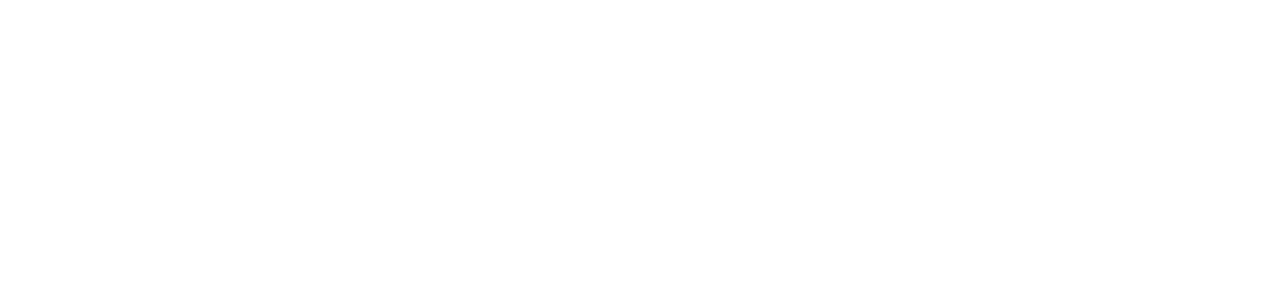
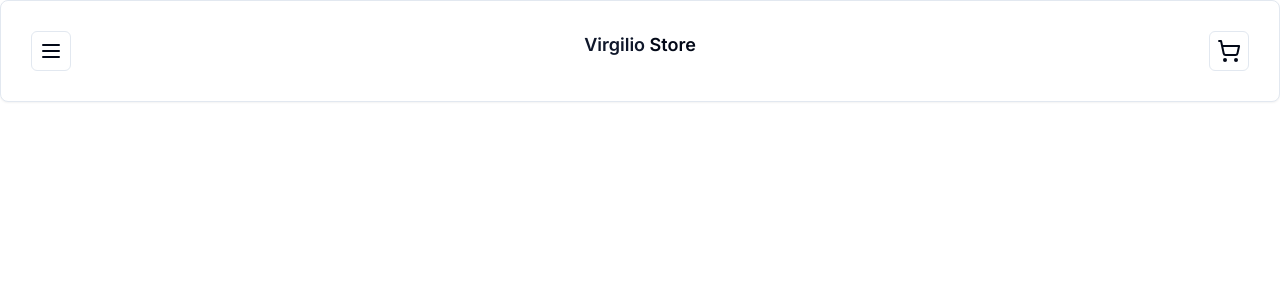
Before and after one commit to mateus-virgilio22/nextjs-virgilio-store, a Next.js app: page / in a window 1280 px wide. Shown: the top 300 px of the page. Built offline with nearby package versions, Linux system fonts and the light colour scheme.

Commit message:
feat: add button, card and header components

```diff
--- a/package.json
+++ b/package.json
@@ -10,6 +10,7 @@
   },
   "dependencies": {
     "@prisma/client": "^5.4.2",
+    "@radix-ui/react-slot": "^1.0.2",
     "class-variance-authority": "^0.7.0",
     "clsx": "^2.0.0",
     "lucide-react": "^0.287.0",
--- a/src/app/layout.tsx
+++ b/src/app/layout.tsx
@@ -1,6 +1,7 @@
 import type { Metadata } from 'next'
 import { Inter } from 'next/font/google'
 import './globals.css'
+import Header from '@/components/ui/header'
 
 const inter = Inter({ subsets: ['latin'] })
 
@@ -16,7 +17,10 @@ export default function RootLayout({
 }) {
   return (
     <html lang="en">
-      <body className={inter.className}>{children}</body>
+      <body className={inter.className}>
+        <Header />
+        {children}
+      </body>
     </html>
   )
 }
--- /dev/null
+++ b/src/components/ui/button.tsx
@@ -0,0 +1,56 @@
+import * as React from "react"
+import { Slot } from "@radix-ui/react-slot"
+import { cva, type VariantProps } from "class-variance-authority"
+
+import { cn } from "@/lib/utils"
+
+const buttonVariants = cva(
+  "inline-flex items-center justify-center rounded-md text-sm font-medium ring-offset-background transition-colors focus-visible:outline-none focus-visible:ring-2 focus-visible:ring-ring focus-visible:ring-offset-2 disabled:pointer-events-none disabled:opacity-50",
+  {
+    variants: {
+      variant: {
+        default: "bg-primary text-primary-foreground hover:bg-primary/90",
+        destructive:
+          "bg-destructive text-destructive-foreground hover:bg-destructive/90",
+        outline:
+          "border border-input bg-background hover:bg-accent hover:text-accent-foreground",
+        secondary:
+          "bg-secondary text-secondary-foreground hover:bg-secondary/80",
+        ghost: "hover:bg-accent hover:text-accent-foreground",
+        link: "text-primary underline-offset-4 hover:underline",
+      },
+      size: {
+        default: "h-10 px-4 py-2",
+        sm: "h-9 rounded-md px-3",
+        lg: "h-11 rounded-md px-8",
+        icon: "h-10 w-10",
+      },
+    },
+    defaultVariants: {
+      variant: "default",
+      size: "default",
+    },
+  }
+)
+
+export interface ButtonProps
+  extends React.ButtonHTMLAttributes<HTMLButtonElement>,
+    VariantProps<typeof buttonVariants> {
+  asChild?: boolean
+}
+
+const Button = React.forwardRef<HTMLButtonElement, ButtonProps>(
+  ({ className, variant, size, asChild = false, ...props }, ref) => {
+    const Comp = asChild ? Slot : "button"
+    return (
+      <Comp
+        className={cn(buttonVariants({ variant, size, className }))}
+        ref={ref}
+        {...props}
+      />
+    )
+  }
+)
+Button.displayName = "Button"
+
+export { Button, buttonVariants }
--- /dev/null
+++ b/src/components/ui/card.tsx
@@ -0,0 +1,79 @@
+import * as React from "react"
+
+import { cn } from "@/lib/utils"
+
+const Card = React.forwardRef<
+  HTMLDivElement,
+  React.HTMLAttributes<HTMLDivElement>
+>(({ className, ...props }, ref) => (
+  <div
+    ref={ref}
+    className={cn(
+      "rounded-lg border bg-card text-card-foreground shadow-sm",
+      className
+    )}
+    {...props}
+  />
+))
+Card.displayName = "Card"
+
+const CardHeader = React.forwardRef<
+  HTMLDivElement,
+  React.HTMLAttributes<HTMLDivElement>
+>(({ className, ...props }, ref) => (
+  <div
+    ref={ref}
+    className={cn("flex flex-col space-y-1.5 p-6", className)}
+    {...props}
+  />
+))
+CardHeader.displayName = "CardHeader"
+
+const CardTitle = React.forwardRef<
+  HTMLParagraphElement,
+  React.HTMLAttributes<HTMLHeadingElement>
+>(({ className, ...props }, ref) => (
+  <h3
+    ref={ref}
+    className={cn(
+      "text-2xl font-semibold leading-none tracking-tight",
+      className
+    )}
+    {...props}
+  />
+))
+CardTitle.displayName = "CardTitle"
+
+const CardDescription = React.forwardRef<
+  HTMLParagraphElement,
+  React.HTMLAttributes<HTMLParagraphElement>
+>(({ className, ...props }, ref) => (
+  <p
+    ref={ref}
+    className={cn("text-sm text-muted-foreground", className)}
+    {...props}
+  />
+))
+CardDescription.displayName = "CardDescription"
+
+const CardContent = React.forwardRef<
+  HTMLDivElement,
+  React.HTMLAttributes<HTMLDivElement>
+>(({ className, ...props }, ref) => (
+  <div ref={ref} className={cn("p-6 pt-0", className)} {...props} />
+))
+CardContent.displayName = "CardContent"
+
+const CardFooter = React.forwardRef<
+  HTMLDivElement,
+  React.HTMLAttributes<HTMLDivElement>
+>(({ className, ...props }, ref) => (
+  <div
+    ref={ref}
+    className={cn("flex items-center p-6 pt-0", className)}
+    {...props}
+  />
+))
+CardFooter.displayName = "CardFooter"
+
+export { Card, CardHeader, CardFooter, CardTitle, CardDescription, CardContent }
--- /dev/null
+++ b/src/components/ui/header.tsx
@@ -0,0 +1,24 @@
+import { MenuIcon, ShoppingCartIcon } from "lucide-react";
+import { Button } from "./button";
+import { Card } from "./card";
+
+const Header = () => {
+    return <Card className="flex justify-between p-[1.875rem]">
+
+            <Button size="icon" variant="outline">
+                <MenuIcon />
+            </Button>
+
+            <h1 className="text-lg font-semibold">
+                <span className="text-primary">Virgilio</span> Store
+            </h1>
+
+            <Button size="icon" variant="outline">
+                <ShoppingCartIcon />
+            </Button>
+
+    </Card>
+
+}
+
+export default Header;
```
Also changed, not shown: 1 other file (tests, documents, lock files or other folders).
